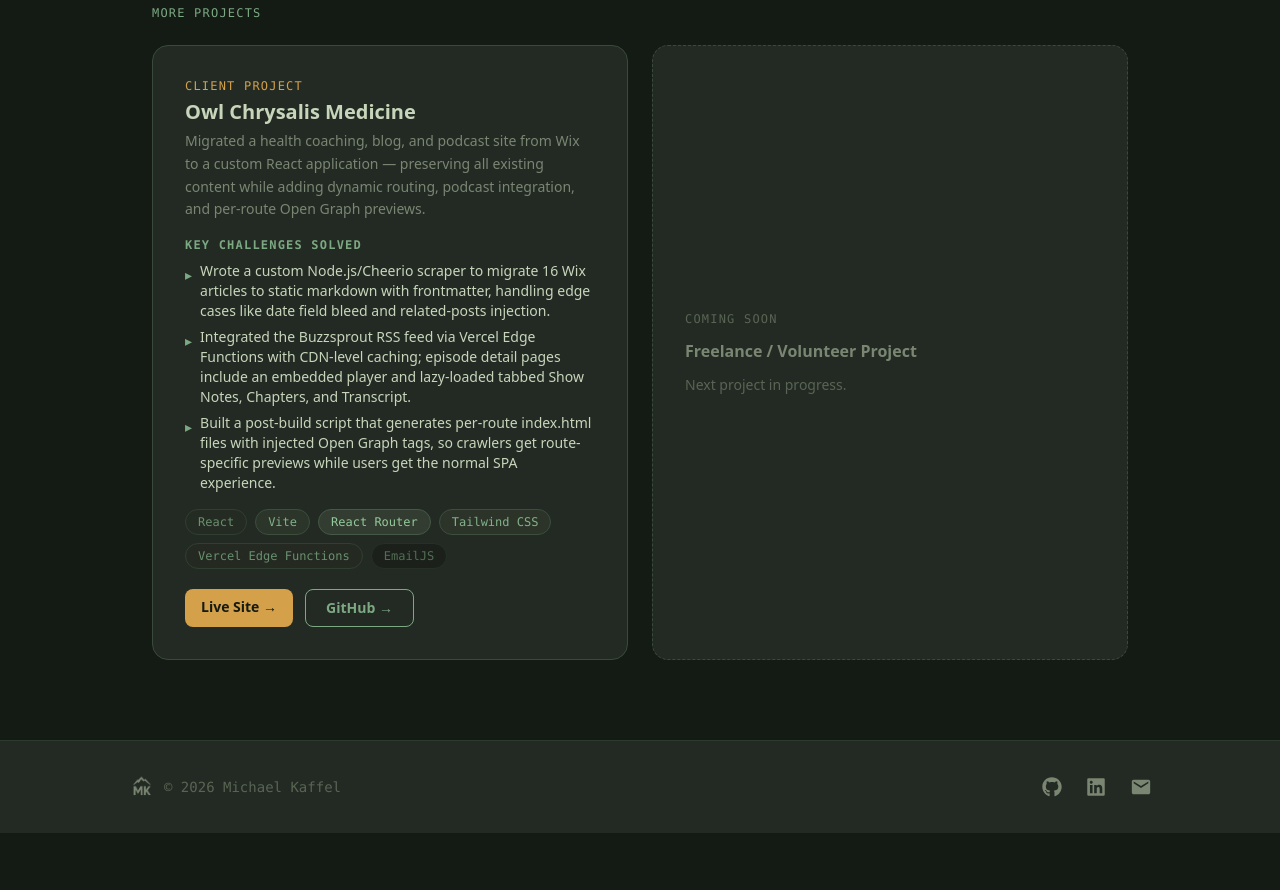
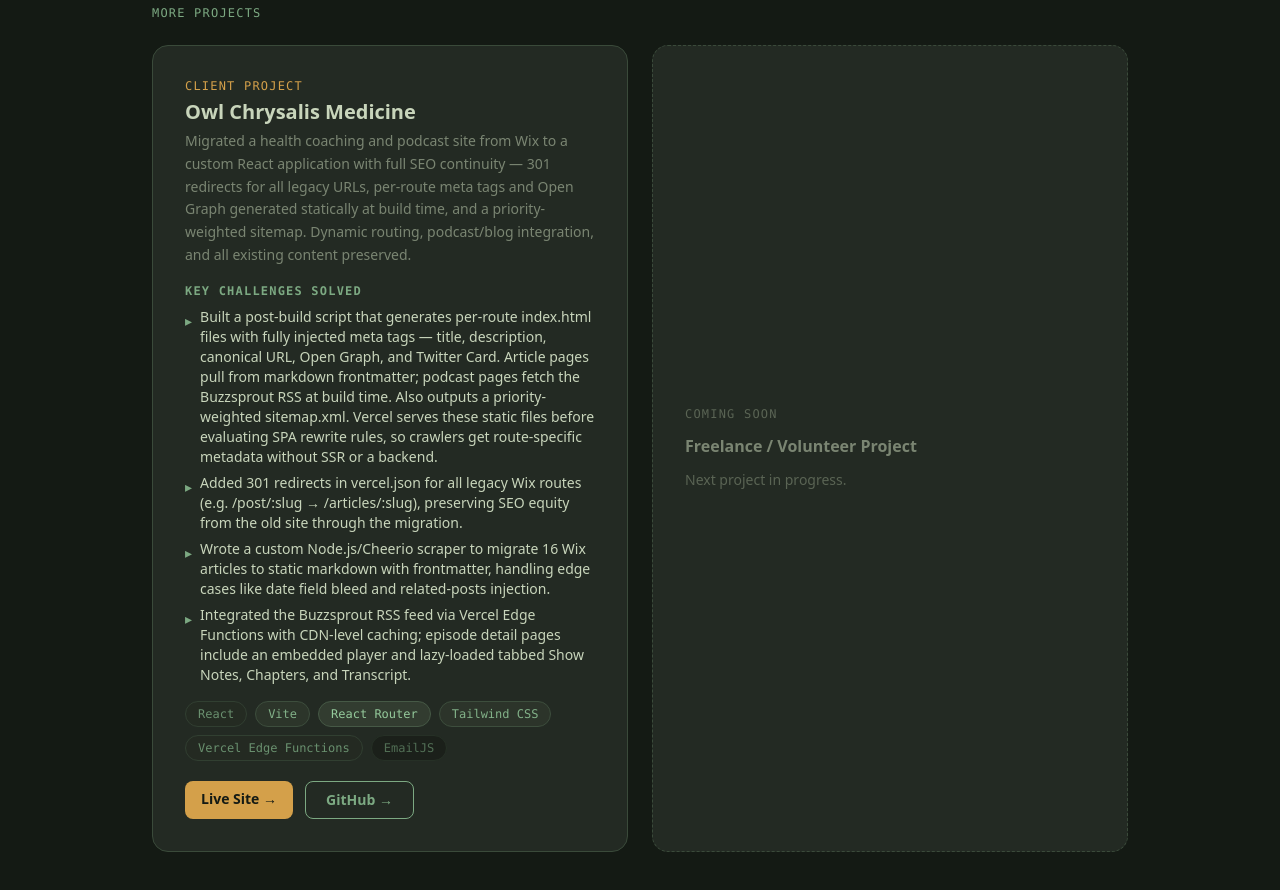
Before and after one commit to michaelkaffel/portfolio, a React (Vite) app: page /projects in a window 1280 px wide. Shown: the part 1160-2050 px from the top of the page. Before the commit the page ends 1993 px from the top, so only its background shows below. Built offline with nearby package versions, Linux system fonts and the light colour scheme.

Commit message:
feat: updated OCM project card with SEO details

```diff
--- a/src/pages/Projects.jsx
+++ b/src/pages/Projects.jsx
@@ -111,10 +111,11 @@ const Projects = () => {
                                     Owl Chrysalis Medicine
                                 </h3>
                                 <p className='text-moss-text-secondary text-sm leading-relaxed'>
-                                    Migrated a health coaching, blog, and podcast site from Wix to a custom
-                                    React application — preserving all existing content while adding
-                                    dynamic routing, podcast integration, and per-route Open Graph
-                                    previews.
+                                    Migrated a health coaching and podcast site from Wix to a custom
+                                    React application with full SEO continuity — 301 redirects for all
+                                    legacy URLs, per-route meta tags and Open Graph generated statically
+                                    at build time, and a priority-weighted sitemap. Dynamic routing,
+                                    podcast/blog integration, and all existing content preserved.
                                 </p>
                             </div>
 
@@ -124,9 +125,10 @@ const Projects = () => {
                                 </h4>
                                 <ul className='flex flex-col gap-1.5'>
                                     {[
+                                        'Built a post-build script that generates per-route index.html files with fully injected meta tags — title, description, canonical URL, Open Graph, and Twitter Card. Article pages pull from markdown frontmatter; podcast pages fetch the Buzzsprout RSS at build time. Also outputs a priority-weighted sitemap.xml. Vercel serves these static files before evaluating SPA rewrite rules, so crawlers get route-specific metadata without SSR or a backend.',
+                                        'Added 301 redirects in vercel.json for all legacy Wix routes (e.g. /post/:slug → /articles/:slug), preserving SEO equity from the old site through the migration.',
                                         'Wrote a custom Node.js/Cheerio scraper to migrate 16 Wix articles to static markdown with frontmatter, handling edge cases like date field bleed and related-posts injection.',
                                         'Integrated the Buzzsprout RSS feed via Vercel Edge Functions with CDN-level caching; episode detail pages include an embedded player and lazy-loaded tabbed Show Notes, Chapters, and Transcript.',
-                                        'Built a post-build script that generates per-route index.html files with injected Open Graph tags, so crawlers get route-specific previews while users get the normal SPA experience.',
                                     ].map((item) => (
                                         <li key={item} className='text-moss-text-primary text-sm flex items-start gap-2'>
                                             <span className='text-moss-green mt-1 flex-shrink-0'>▸</span>
```
